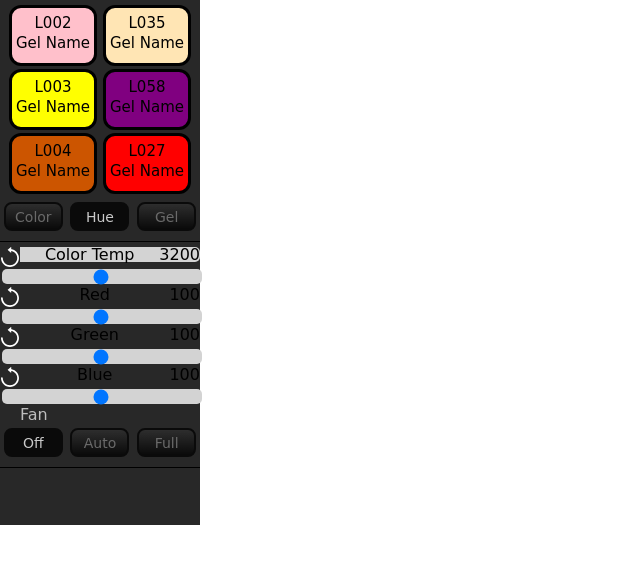
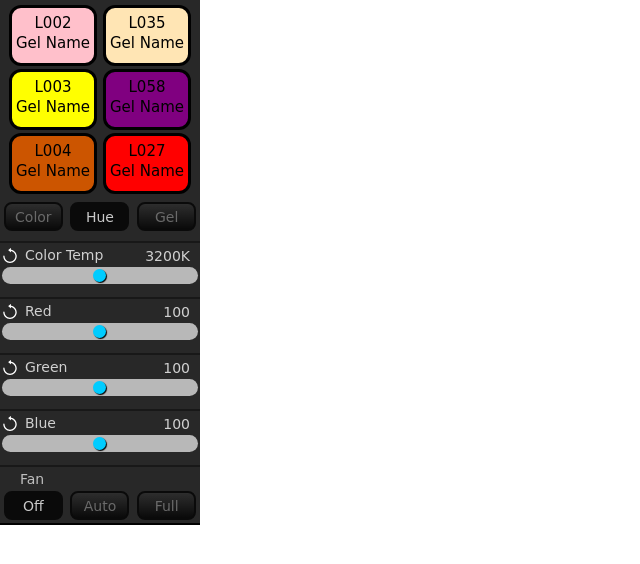
Before and after one commit to MARQUEZ93/racknerMockup, a React app: page / in a window 1280 px wide. Shown: the top 564 px of the page, without its empty margins (0-640 px from the left). Built offline with nearby package versions, Linux system fonts and the light colour scheme.

Commit message:
no code reuse for fan div

```diff
--- a/assets/slider.css
+++ b/assets/slider.css
@@ -1,19 +1,61 @@
 .slider {
   -webkit-appearance: none;
   width: 100%;
-  height: 15px;
-  border-radius: 5px;
-  background: #d3d3d3;
+  height: 17px;
+  border-radius: 15px;
   outline: none;
   opacity: 1;
   -webkit-transition: .2s;
   transition: opacity .2s;
+  margin-bottom: 15px;
+  background-color: #B8B8B8;
 }
-
-.slider:hover {
-  opacity: 1;
+/* I used W3 to help w/ the slider styling */
+.slider::-webkit-slider-thumb {
+  -webkit-appearance: none;
+  appearance: none;
+  width: 13px;
+  height: 13px;
+  border-radius: 50%;
+  background: #00ccff;
+  cursor: pointer;
+  box-shadow: 1px 1px 1px black;
+}
+.arrowSVG{
+  display: flex;
+  align-self: flex-end;
+}
+.sliderRow{
+  border-top: 1px solid #181818;
+  border-bottom: 1px solid #181818;
+  width: 100%;
+  height: 54px;
+}
+.bottomSliderRow{
+  display: flex;
+  justify-content: center;
+  align-items: center;
+}
+.arrowName{
+  display: flex;
+  width: 145px;
 }
 .topSliderRow{
+  height: 20px;
   display: flex;
   justify-content: space-between;
+  color: #D0D0D0;
+  background-color: #282828;
+  align-items: flex-end;
+  margin-bottom: 2px;
 }
+.arrowNameParagraphOne{
+  margin-left: 5px;
+}
+.sliderComponent{
+  width: 100%;
+  font-size: 14px;
+}
+.arrowNameParagraphTwo{
+  margin-right: 10px;
+}
--- a/assets/styles.css
+++ b/assets/styles.css
@@ -34,9 +34,8 @@
 .threeButtons{
   display: flex;
   justify-content: space-around;
-  margin: 5px 0 5px 0;
-  padding: 0 0 10px 0;
-  border-bottom: 1px solid black;
+  padding: 5px 0 10px 0;
+  border-bottom: 1px solid #181818;
 }
 .topButton, .fanButton {
   cursor: pointer;
@@ -60,4 +59,17 @@
 .fanHeader {
   margin-left: 20px;
   color: #BEBEBE;
+  margin-top: 5px;
 }
+.fanDiv{
+  border-top: 1px solid #181818;
+  height: 32px;
+  max-height: 100%;
+}
+.threeFanButtons{
+  margin-top: 5px;
+  display: flex;
+  justify-content: space-around;
+  border-bottom: 2px solid black;
+  height: 100%;
+}
--- a/lib/Slider.jsx
+++ b/lib/Slider.jsx
@@ -1,8 +1,8 @@
 import React from 'react';
 
 //taken from icons8.com
-const arrowSVG = (<svg version="1.1" id="Capa_1" xmlns="http://www.w3.org/2000/svg" x="0px" y="0px"
-     width="20px" height="20px" viewBox="0 0 528.919 528.918" style={{backgroundColor: "#282828"}} transform="rotate(90)"
+const arrowSVG = (<svg version="1.1" xmlns="http://www.w3.org/2000/svg" x="0px" y="0px"
+     className="arrowSVG" width="20px" height="15px" viewBox="0 0 528.919 528.918" style={{backgroundColor: "#282828"}} transform="rotate(90)"
 	 >
 <g>
 	<g>
@@ -48,7 +48,7 @@ class Slider extends React.Component {
   }
   renderButtons(type1, type2, type3, className) {
     return (
-      <div className="threeButtons">
+      <div className="threeFanButtons">
         {this.button(type1, className)}
         {this.button(type2, className)}
         {this.button(type3, className)}
@@ -75,9 +75,11 @@ class Slider extends React.Component {
     return (
       <div className="sliderRow">
         <div className="topSliderRow">
-          {arrowSVG}
-          <p>{name}</p>
-          <p>{max}</p>
+          <div className="arrowName">
+            {arrowSVG}
+            <p className="arrowNameParagraphOne">{name}</p>
+          </div>
+          <p className="arrowNameParagraphTwo">{max}{units}</p>
         </div>
         <div className="bottomSliderRow">
           <input type="range" min="1" max="100" value="50" className="slider" id="myRange" />
@@ -96,7 +98,7 @@ class Slider extends React.Component {
 
   render() {
     return (
-      <div className="slider">
+      <div className="sliderComponent">
         {this.renderRows()}
         {this.renderFan()}
       </div>
```
